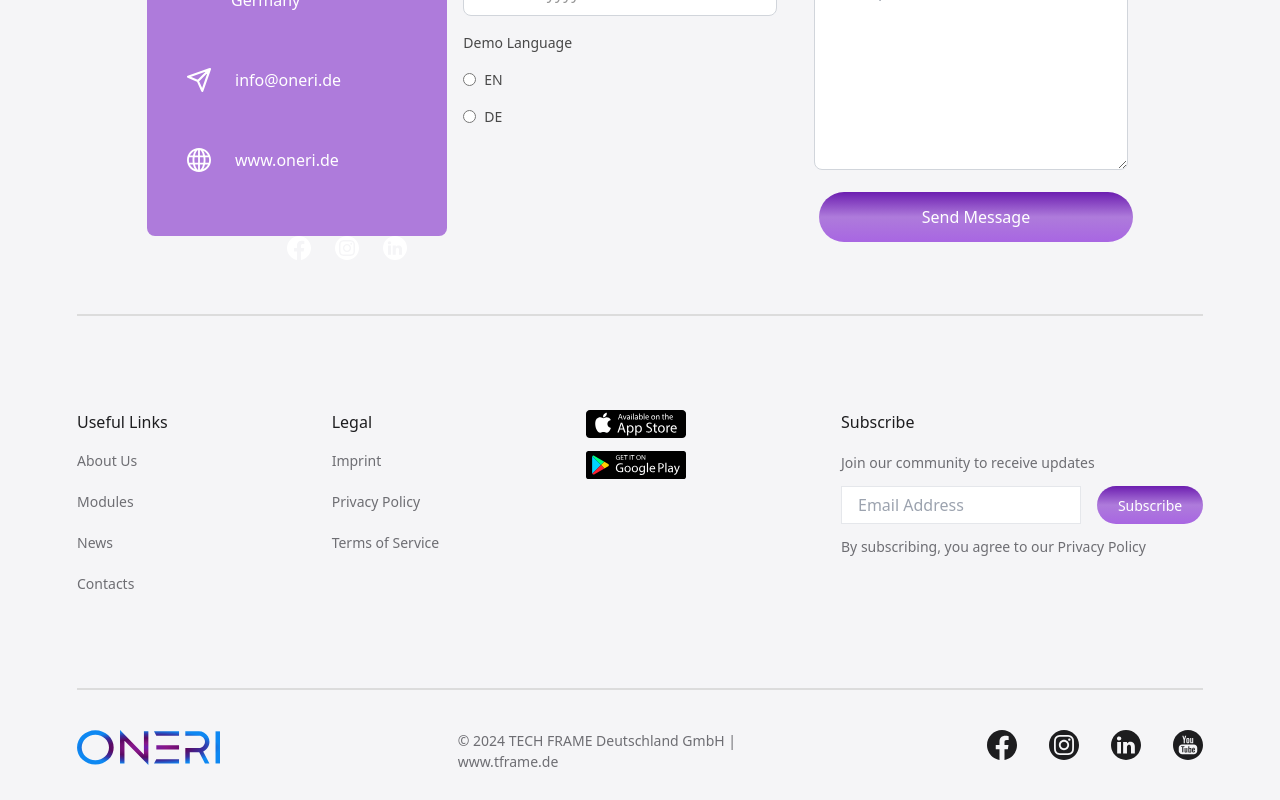
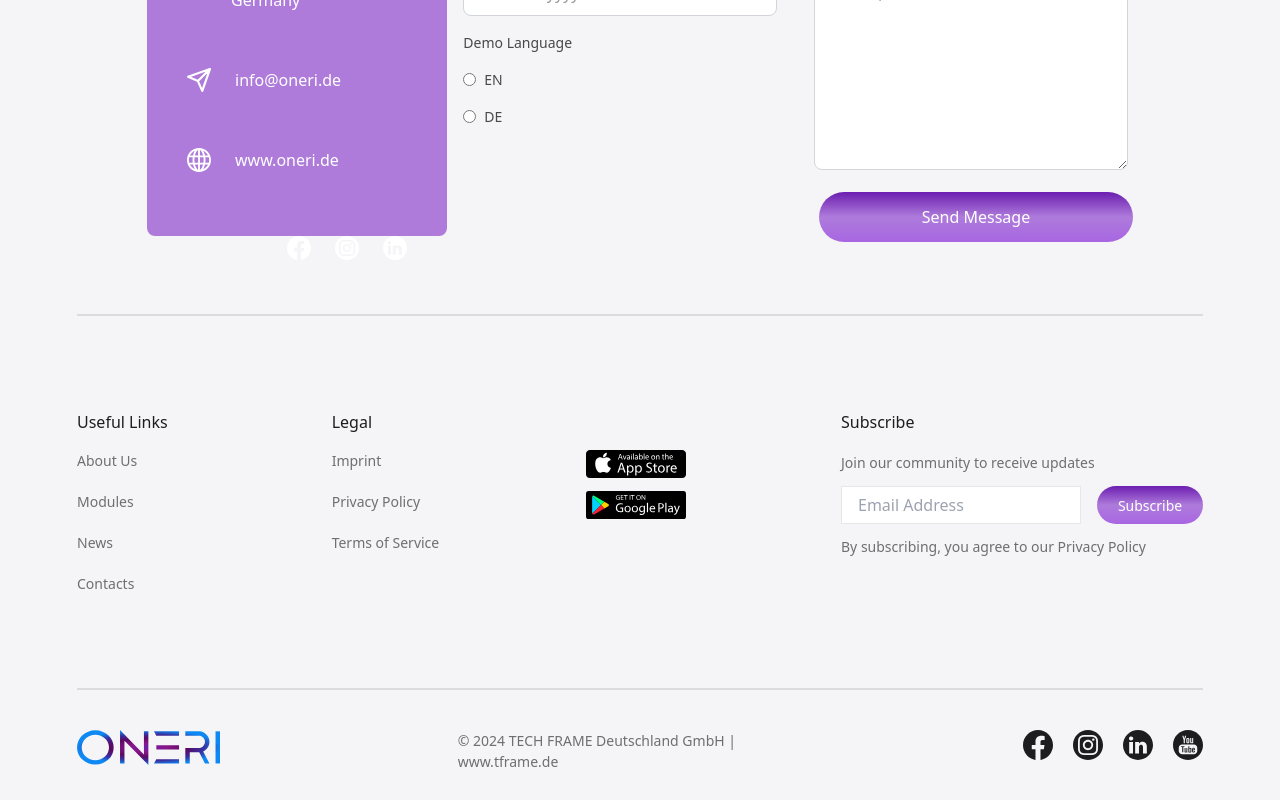
Before and after one commit to ArditMucolli/landing-page, a Next.js app: page / in a window 1280 px wide. Shown: the part 5091-5891 px from the top of the page. Built offline with nearby package versions, Linux system fonts and the light colour scheme.

Commit message:
feat: add responsive layout for footerSocials

```diff
--- a/app/components/Hr.js
+++ b/app/components/Hr.js
@@ -1,3 +1,5 @@
-export default function Hr() {
-  return <hr className=" border-t-2 border-[#dcdcdc]" />;
+export default function Hr({ className }) {
+  return (
+    <hr className={`border-t-2 border-[#dcdcdc] ${className} w-full mx-auto`} />
+  );
 }
--- a/app/components/footer/Footer.js
+++ b/app/components/footer/Footer.js
@@ -6,9 +6,9 @@ export default function Footer() {
   return (
     <div className="w-full flex justify-center items-start pt-8">
       <div className="w-full max-w-[1126px]">
-        <Hr />
+        <Hr className="hidden md:block" />
         <FooterInfos />
-        <Hr />
+        <Hr className="hidden md:block" />
         <FooterSocials />
       </div>
     </div>
--- a/app/components/footer/FooterInfos.js
+++ b/app/components/footer/FooterInfos.js
@@ -34,7 +34,7 @@ export default function FooterInfos() {
             </div>
           </div>
 
-          <div className="flex-1 flex flex-col gap-3 text-left">
+          <div className="flex-1 flex flex-col gap-3 text-left mt-10">
             <Image
               src={
                 theme === "light"
--- a/app/components/footer/FooterSocials.js
+++ b/app/components/footer/FooterSocials.js
@@ -3,12 +3,102 @@
 import Image from "next/image";
 import Link from "next/link";
 import { useTheme } from "next-themes";
+import { useEffect, useState } from "react";
+import Hr from "../Hr";
 
 export default function FooterSocials() {
   const { theme } = useTheme();
+  const [isClient, setIsClient] = useState(false);
+
+  useEffect(() => {
+    // Set the client-side flag to true when component mounts
+    setIsClient(true);
+  }, []);
+
+  if (!isClient) return null;
 
   return (
-    <div className="mb-7 flex flex-col lg:flex-row items-start justify-between gap-4 mt-10 text-left w-full">
+    <>
+      <div className="mb-7 mt-10 w-full">
+        {/* Desktop */}
+        <div className="hidden lg:flex justify-between gap-4 text-left">
+          <div className="flex-1">
+            <Image
+              src="/assets/oneri.svg"
+              alt="oneri"
+              width={143}
+              height={35}
+            />
+          </div>
+          <div className="flex-1 text-[14px] text-[#6E6E73] dark:text-[#6E6E73]">
+            <p>© 2024 TECH FRAME Deutschland GmbH | www.tframe.de</p>
+          </div>
+          <div className="flex-1 flex justify-end">
+            <ul className="flex gap-5">
+              <li>
+                <Link href="https://www.facebook.com/">
+                  <Image
+                    src={
+                      theme === "light"
+                        ? "/assets/footer/facebook.svg"
+                        : "/assets/icons/facebook.svg"
+                    }
+                    alt="Facebook"
+                    width={30}
+                    height={30}
+                  />
+                </Link>
+              </li>
+              <li>
+                <Link href="https://www.instagram.com/">
+                  <Image
+                    src={
+                      theme === "light"
+                        ? "/assets/footer/instagram.svg"
+                        : "/assets/icons/instagram.svg"
+                    }
+                    alt="Instagram"
+                    width={30}
+                    height={30}
+                  />
+                </Link>
+              </li>
+              <li>
+                <Link href="https://www.linkedin.com/">
+                  <Image
+                    src={
+                      theme === "light"
+                        ? "/assets/footer/linkedin.svg"
+                        : "/assets/icons/linkedin.svg"
+                    }
+                    alt="LinkedIn"
+                    width={30}
+                    height={30}
+                  />
+                </Link>
+              </li>
+              <li>
+                <Link href="https://www.youtube.com/">
+                  <Image
+                    src={
+                      theme === "light"
+                        ? "/assets/footer/youtube.svg"
+                        : "/assets/icons/youtube.svg"
+                    }
+                    alt="YouTube"
+                    width={30}
+                    height={30}
+                  />
+                </Link>
+              </li>
+            </ul>
+          </div>
+        </div>
+
+        {/* Mobile */}
+        <div className="lg:hidden flex flex-col items-center gap-4 text-left mx-auto max-w-[90%]">
+          <Hr className={"w-full mb-10"} />
+          <div className="flex flex-row gap-10 items-center justify-center mb-7">
             <div className="flex-1">
               <Image
                 src="/assets/oneri.svg"
@@ -17,73 +107,64 @@ export default function FooterSocials() {
                 height={35}
               />
             </div>
-      <div className="flex-1 text-[14px] text-[#6E6E73] dark:text-[#6E6E73]">
-        <p>© 2024 TECH FRAME Deutschland GmbH | www.tframe.de</p>
-      </div>
-      <div className="flex-1 flex justify-end ">
-        <ul className="flex gap-5">
-          <li>
-            <Link href={"https://www.facebook.com/"}>
+            <div className="flex justify-center items-center gap-5">
+              <Link href="https://www.facebook.com/">
                 <Image
                   src={
                     theme === "light"
                       ? "/assets/footer/facebook.svg"
                       : "/assets/icons/facebook.svg"
                   }
-                alt="icon"
-                width={30}
-                height={30}
-                className="ml-3"
+                  alt="Facebook"
+                  width={20}
+                  height={20}
                 />
               </Link>
-          </li>
-          <li>
-            <Link href={"https://www.instagram.com/"}>
+              <Link href="https://www.instagram.com/">
                 <Image
                   src={
                     theme === "light"
                       ? "/assets/footer/instagram.svg"
                       : "/assets/icons/instagram.svg"
                   }
-                alt="icon"
-                width={30}
-                height={30}
-                className="ml-3"
+                  alt="Instagram"
+                  width={20}
+                  height={20}
                 />
               </Link>
-          </li>
-          <li>
-            <Link href={"https://www.linkedin.com/"}>
+              <Link href="https://www.linkedin.com/">
                 <Image
                   src={
                     theme === "light"
                       ? "/assets/footer/linkedin.svg"
                       : "/assets/icons/linkedin.svg"
                   }
-                alt="icon"
-                width={30}
-                height={30}
-                className="ml-3"
+                  alt="LinkedIn"
+                  width={20}
+                  height={20}
                 />
               </Link>
-          </li>
-          <li>
-            <Link href={"https://www.youtube.com/"}>
+              <Link href="https://www.youtube.com/">
                 <Image
                   src={
                     theme === "light"
                       ? "/assets/footer/youtube.svg"
                       : "/assets/icons/youtube.svg"
                   }
-                alt="icon"
-                width={30}
-                height={30}
-                className="ml-3"
+                  alt="YouTube"
+                  width={20}
+                  height={20}
                 />
               </Link>
-          </li>
-        </ul>
             </div>
           </div>
+          <Hr className={"w-full"} />
+          <div className="mt-4 text-[14px] text-[#6E6E73] dark:text-[#6E6E73] text-center">
+            <p>© 2024 TECH FRAME Deutschland GmbH</p>
+            <p>www.tframe.de</p>
+          </div>
+        </div>
+      </div>
+    </>
   );
 }
```
Lines whose indentation alone changed are shown as unchanged.
